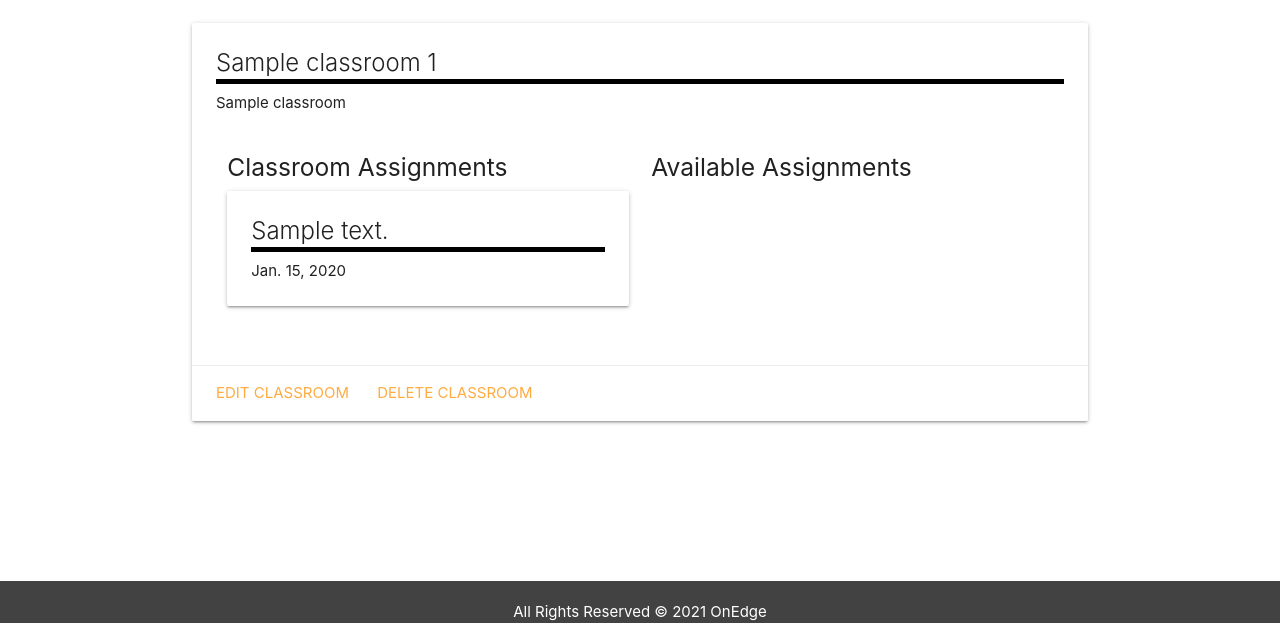
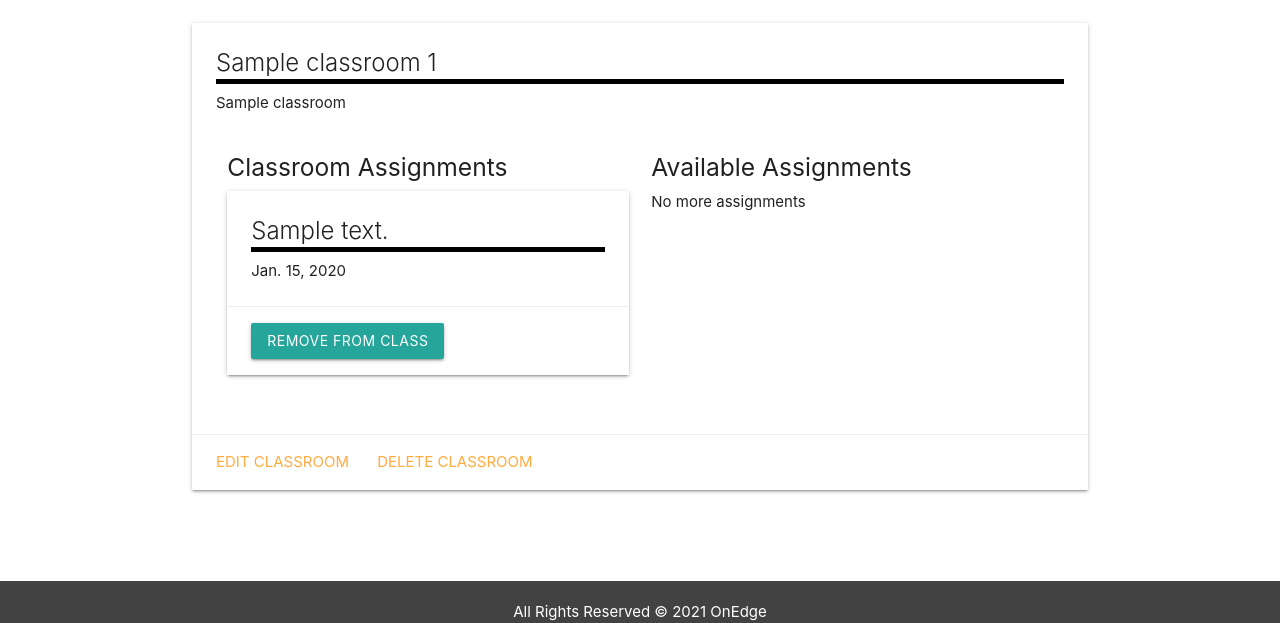
Before and after one commit to ssh930526/on-edge, a Django app: page /classrooms/1/ in a window 1280 px wide. Shown: the part 177-800 px from the top of the page. Run offline with Django 3.2, Linux system fonts and the light colour scheme; the first user in the database is signed in; tables that the repository leaves empty hold one stand-in row (Sample ...).

Commit message:
done: completes classroom:assignment M:M setup

```diff
--- a/main_app/templates/classrooms/detail.html
+++ b/main_app/templates/classrooms/detail.html
@@ -18,18 +18,27 @@
                                     <span class="card-title">
                                         {{ assignment.description }}
                                     </span>
-                                    <p>{{ assignment.due_date }}</p>
+                                    <p>
+                                        {{ assignment.due_date }}
+                                    </p>
+                                </div>
+                                <div class="card-action">
+                                    <form action="{% url 'unassoc_assignment' classroom.id assignment.id %}" method="POST">
+                                        {% csrf_token %}
+                                        <button class="btn" type="submit">Remove from Class</button>
+                                    </form>
                                 </div>
                             </div>
                         {% endfor %}
                     {% else %}
-                        <p>No Assignments</p>
+                        <p>No Assignments added to Class</p>
                     {% endif %}
                 </div>
             </div>
             <div class="col s6">
                 <div id="availAssignments">
                     <h5>Available Assignments</h5>
+                    {% if unassigned.count %}
                         {% for assignment in unassigned.all %}
                             <div class="card">
                                 <div class="card-content">
@@ -46,6 +55,10 @@
                                 </div>
                             </div>
                         {% endfor %}
+                    {% else %}
+                        <p>No more assignments</p>
+
+                    {% endif %}
                 </div>
             </div>
         </div>
--- a/main_app/urls.py
+++ b/main_app/urls.py
@@ -23,5 +23,7 @@ urlpatterns = [
     path('dashboard/', views.dashboard_index, name='user_dashboard'),
     # Associate assignments to classroom
     path('classrooms/<int:classroom_id>/assoc_assignment/<int:assignment_id>/', views.assoc_assignment_to_classroom, name='assoc_assignment'),
+    # Unassociate assignments to classroom
+    path('classrooms/<int:classroom_id>/unassoc_assignment/<int:assignment_id>/', views.unassoc_assignment_to_classroom, name='unassoc_assignment'),
 
 ]
--- a/main_app/views.py
+++ b/main_app/views.py
@@ -63,6 +63,11 @@ def assoc_assignment_to_classroom(req, classroom_id, assignment_id):
     Classroom.objects.get(id=classroom_id).assignments.add(assignment_id)
     return redirect('classrooms_detail', classroom_id=classroom_id)
 
+@login_required
+def unassoc_assignment_to_classroom(req, classroom_id, assignment_id):
+    Classroom.objects.get(id=classroom_id).assignments.remove(assignment_id)
+    return redirect('classrooms_detail', classroom_id=classroom_id)
+
 
 class ClassroomCreate(LoginRequiredMixin, CreateView):
     model = Classroom
```
Lines whose indentation alone changed are shown as unchanged.
